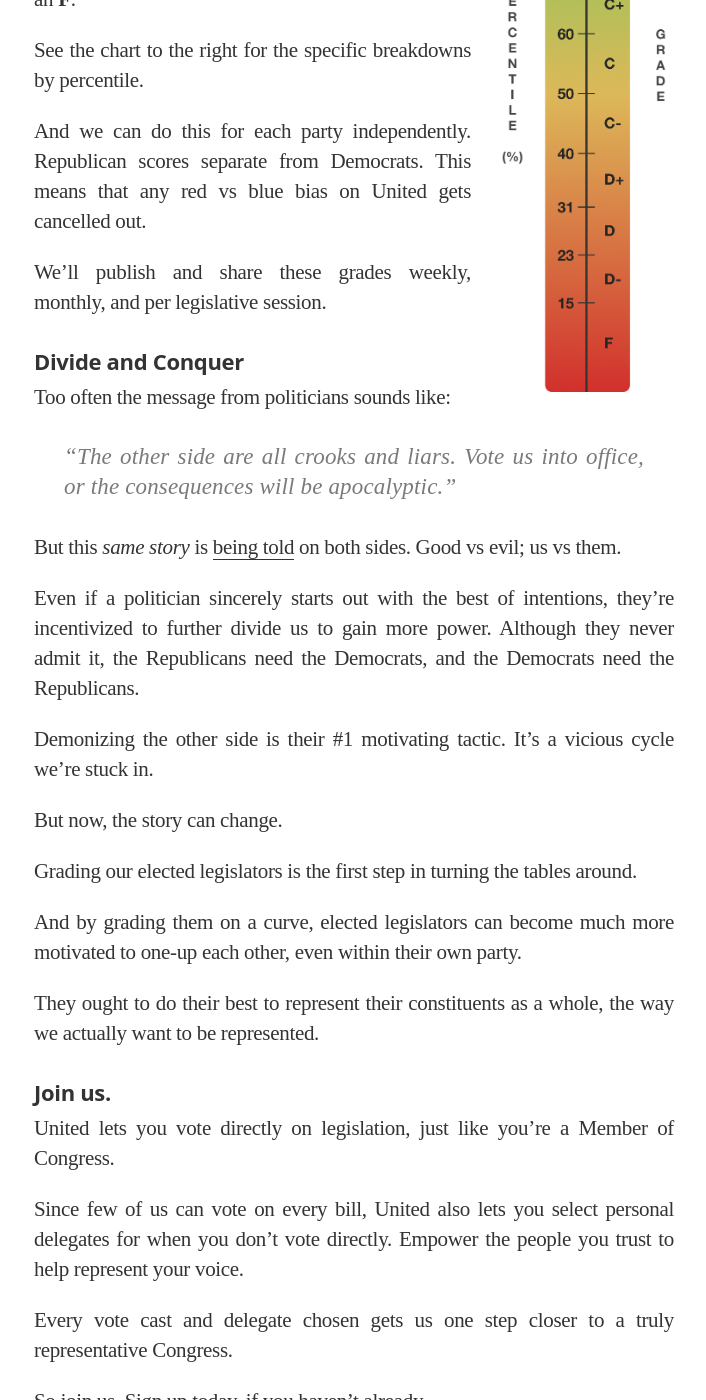
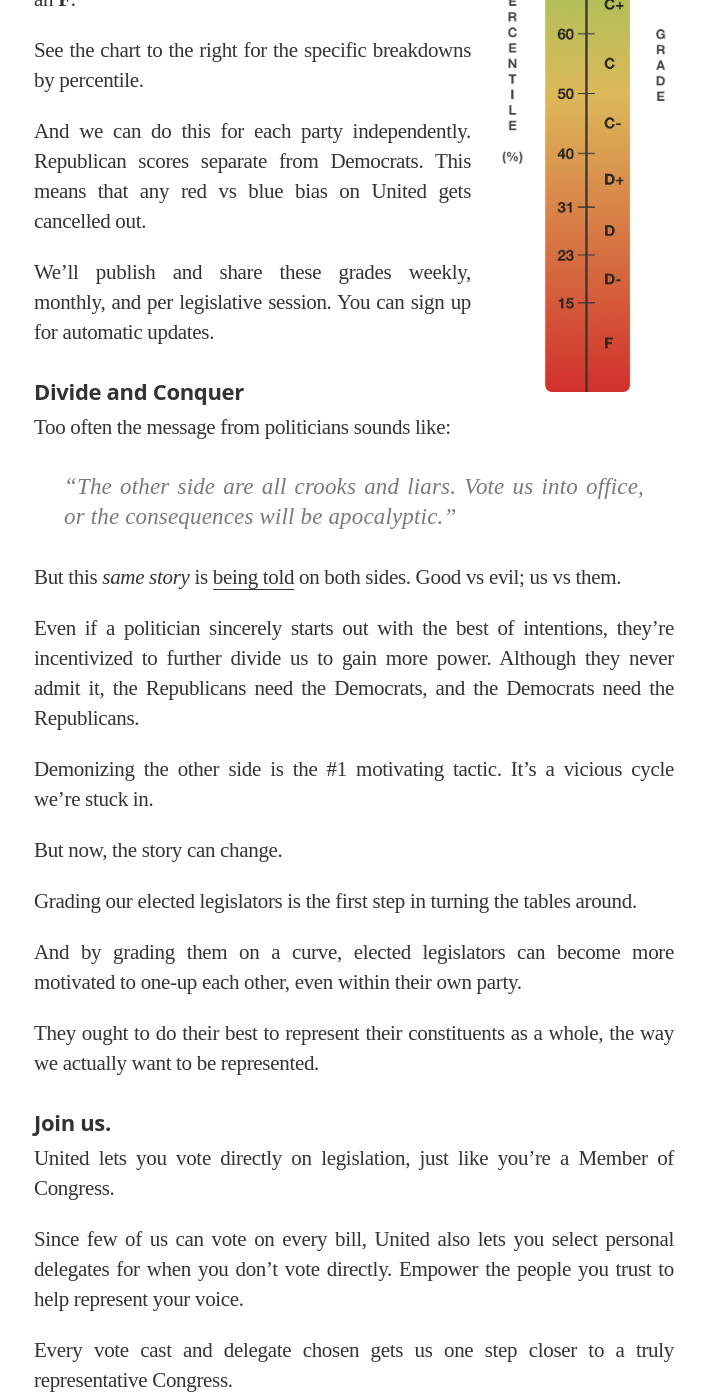
Before and after one commit to voteliquid/blog, a Jekyll site: the page built from _posts/2017-12-08-give-your-rep-an-f-introducing-united-legislator-grades.md, in a window 1280 px wide and 1400 px high, scrolled down 3009 px. Shown: the whole window, without its empty margins (286-992 px from the left). Built offline with Jekyll 4.4.1, drawn with Linux system fonts in a browser that asks for light colours; nearby versions of some CDN libraries; some web fonts are replaced; some of the changed text lies outside the part shown.

Commit message:
Tweak 'Introducing Grades'

```diff
--- a/_posts/2017-12-08-give-your-rep-an-f-introducing-united-legislator-grades.md
+++ b/_posts/2017-12-08-give-your-rep-an-f-introducing-united-legislator-grades.md
@@ -24,7 +24,7 @@
 
 #### We can bring this transparency
 
-[United Vote](/2017/11/06/announcing-united-vote/) lets each American vote on every item in Congress.
+[United Vote](https://www.united.vote) lets each American vote on every item in Congress.
 
 We can make it easier to contact our representatives.
 
@@ -94,7 +94,7 @@
 
 And we can do this for each party independently. Republican scores separate from Democrats. This means that any red vs blue bias on United gets cancelled out.
 
-We'll publish and share these grades weekly, monthly, and per legislative session.
+We'll publish and share these grades weekly, monthly, and per legislative session. You can sign up for automatic updates.
 
 #### Divide and Conquer
 
@@ -106,13 +106,13 @@
 
 Even if a politician sincerely starts out with the best of intentions, they're incentivized to further divide us to gain more power. Although they never admit it, the Republicans need the Democrats, and the Democrats need the Republicans.
 
-Demonizing the other side is their #1 motivating tactic. It’s a vicious cycle we’re stuck in.
+Demonizing the other side is the #1 motivating tactic. It’s a vicious cycle we’re stuck in.
 
 But now, the story can change.
 
 Grading our elected legislators is the first step in turning the tables around.
 
-And by grading them on a curve, elected legislators can become much more motivated to one-up each other, even within their own party.
+And by grading them on a curve, elected legislators can become more motivated to one-up each other, even within their own party.
 
 They ought to do their best to represent their constituents as a whole, the way we actually want to be represented.
 
```
Also changed, not shown: other parts of _posts/2017-12-08-give-your-rep-an-f-introducing-united-legislator-grades.md (+2 -2 lines).
